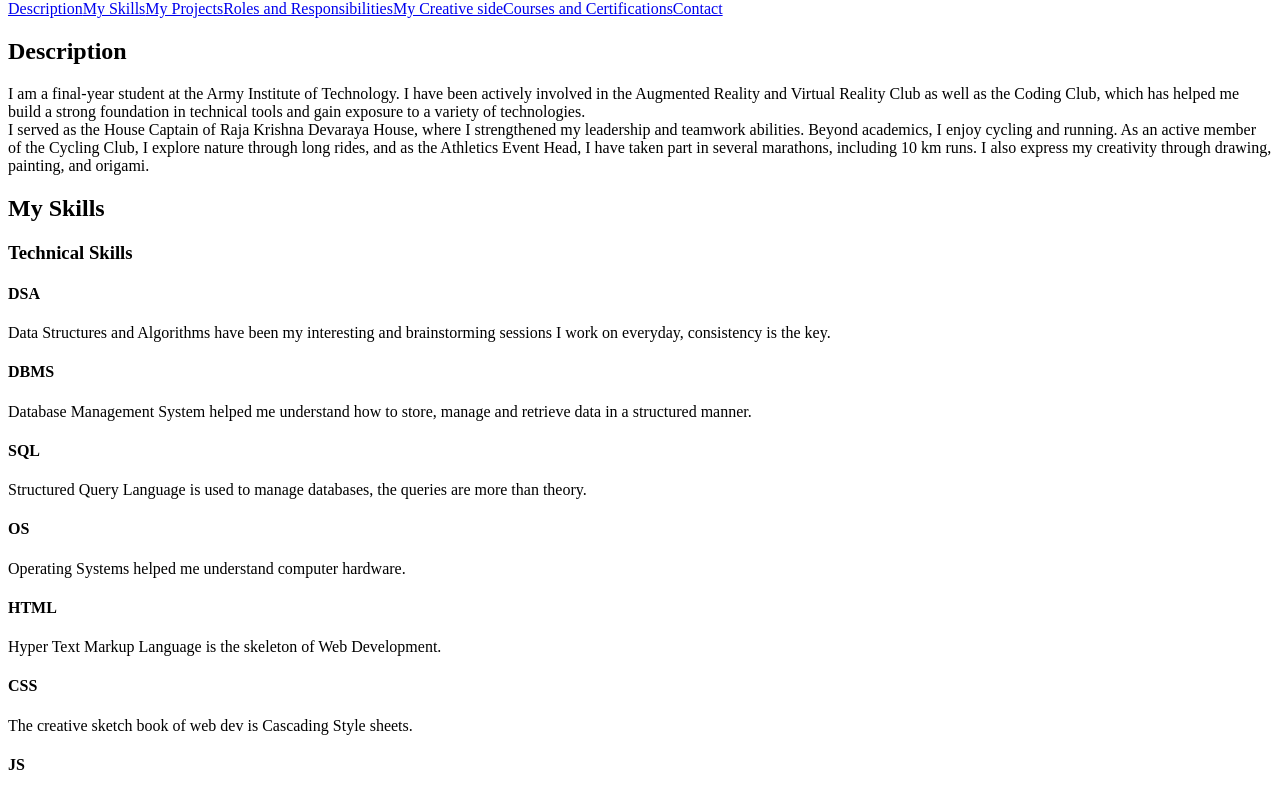
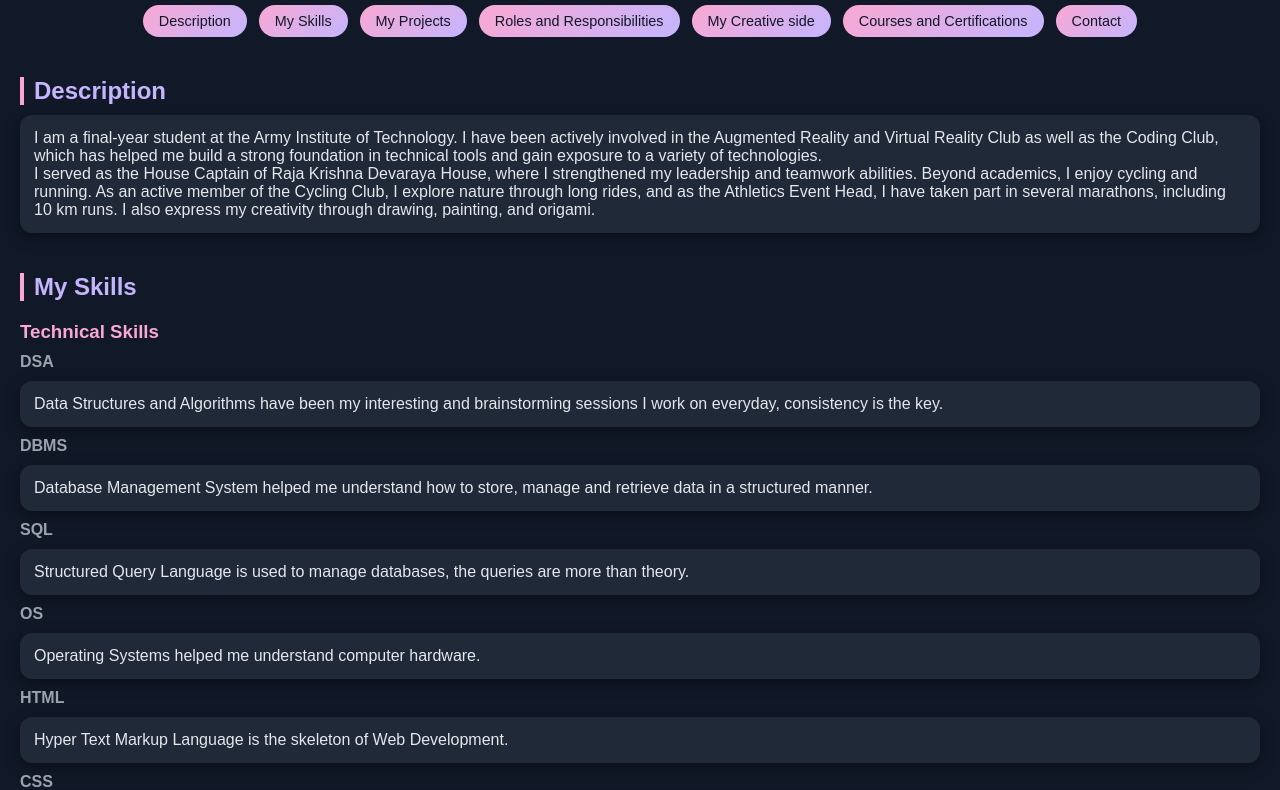
Before and after one commit to Shaikhaseena2102/Portfolio, a plain HTML site: page index.html in a window 1280 px wide. Shown: the part 80-870 px from the top of the page. Drawn offline with Linux system fonts and the light colour scheme.

Commit message:
updating css updated style sheet that is css

```diff
--- /dev/null
+++ b/Style.css
@@ -0,0 +1,101 @@
+
+* {
+  margin: 0;
+  padding: 0;
+  box-sizing: border-box;
+  font-family: 'Poppins', sans-serif;
+}
+
+
+body {
+  background: #111827; /* dark base */
+  color: #e5e7eb;
+  padding: 20px;
+}
+
+
+h1 {
+  text-align: center;
+  font-size: 2.5rem;
+  color: #f9a8d4; /* pastel pink */
+  margin-bottom: 20px;
+}
+
+
+nav {
+  display: flex;
+  justify-content: center;
+  flex-wrap: wrap;
+  gap: 12px;
+  margin-bottom: 30px;
+}
+
+nav a {
+  text-decoration: none;
+  color: #111827;
+  background: linear-gradient(135deg, #f9a8d4, #c4b5fd); /* pink + lavender */
+  padding: 8px 16px;
+  border-radius: 20px;
+  font-size: 0.9rem;
+  transition: all 0.3s ease;
+}
+
+
+nav a:hover {
+  transform: translateY(-4px) scale(1.05);
+  box-shadow: 0 6px 20px rgba(249,168,212,0.4);
+}
+
+
+h2 {
+  margin-top: 40px;
+  color: #c4b5fd;
+  border-left: 4px solid #f9a8d4;
+  padding-left: 10px;
+}
+
+
+h3 {
+  margin-top: 20px;
+  color: #f9a8d4;
+}
+
+h4 {
+  margin-top: 10px;
+  color: #9ca3af;
+}
+
+
+p {
+  background: #1f2937;
+  margin: 10px 0;
+  padding: 14px;
+  border-radius: 12px;
+  box-shadow: 0 4px 15px rgba(0,0,0,0.4);
+  transition: all 0.3s ease;
+}
+
+
+p:hover {
+  transform: translateY(-5px);
+  box-shadow: 0 8px 25px rgba(196,181,253,0.3);
+}
+
+
+button {
+  background: linear-gradient(135deg, #f9a8d4, #c4b5fd);
+  border: none;
+  padding: 8px 16px;
+  border-radius: 20px;
+  cursor: pointer;
+  transition: 0.3s;
+}
+
+button:hover {
+  transform: scale(1.05);
+  box-shadow: 0 5px 15px rgba(249,168,212,0.4);
+}
+
+html {
+  scroll-behavior: smooth;
+}
--- a/index.html
+++ b/index.html
@@ -4,6 +4,7 @@
     <meta charset="UTF-8" />
     <meta name="viewport" content="width=device-width, initial-scale=1.0" />
     <title>Shaik Haseena | Portfolio</title>
+    <link rel="stylesheet" href="Style.css" />
   </head>
   <body>
     <h1>Shaik Haseena | My Portfolio</h1>
```
Also changed, not shown: Stylre.css (deleted).
